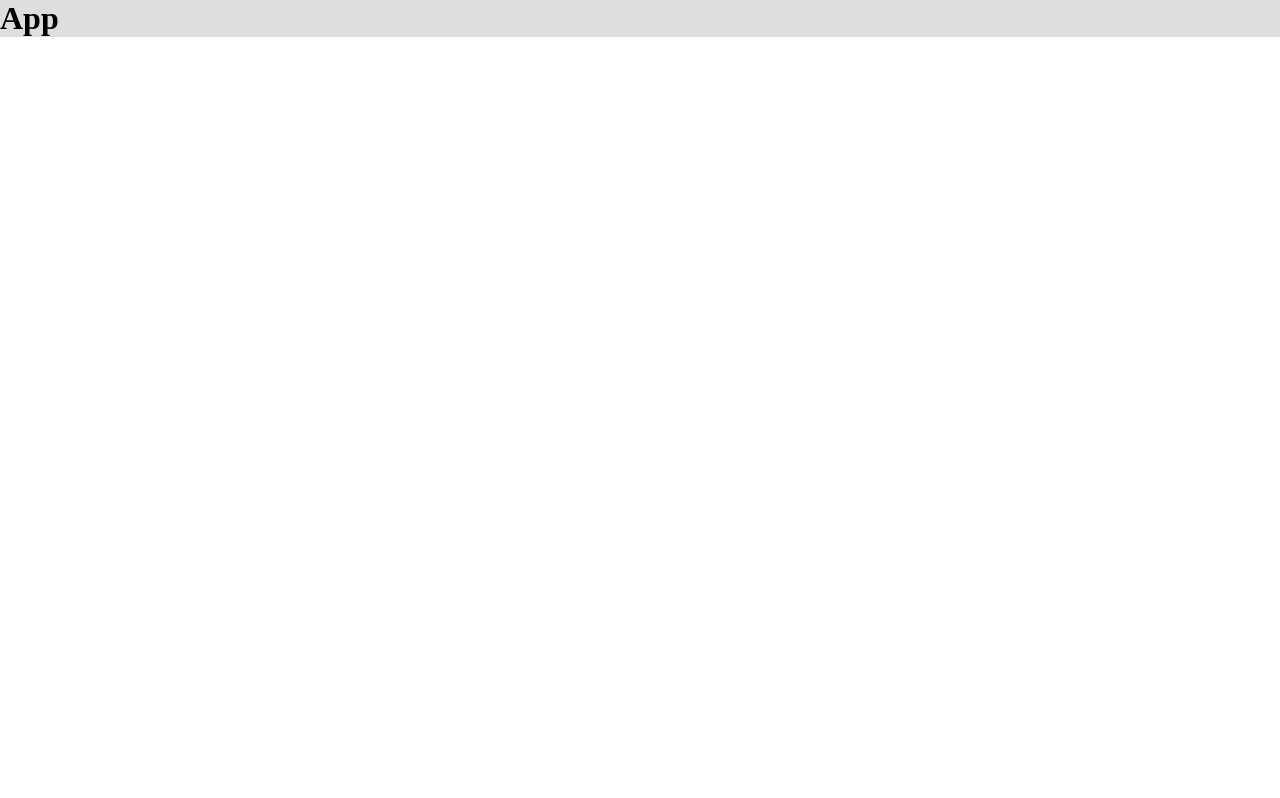
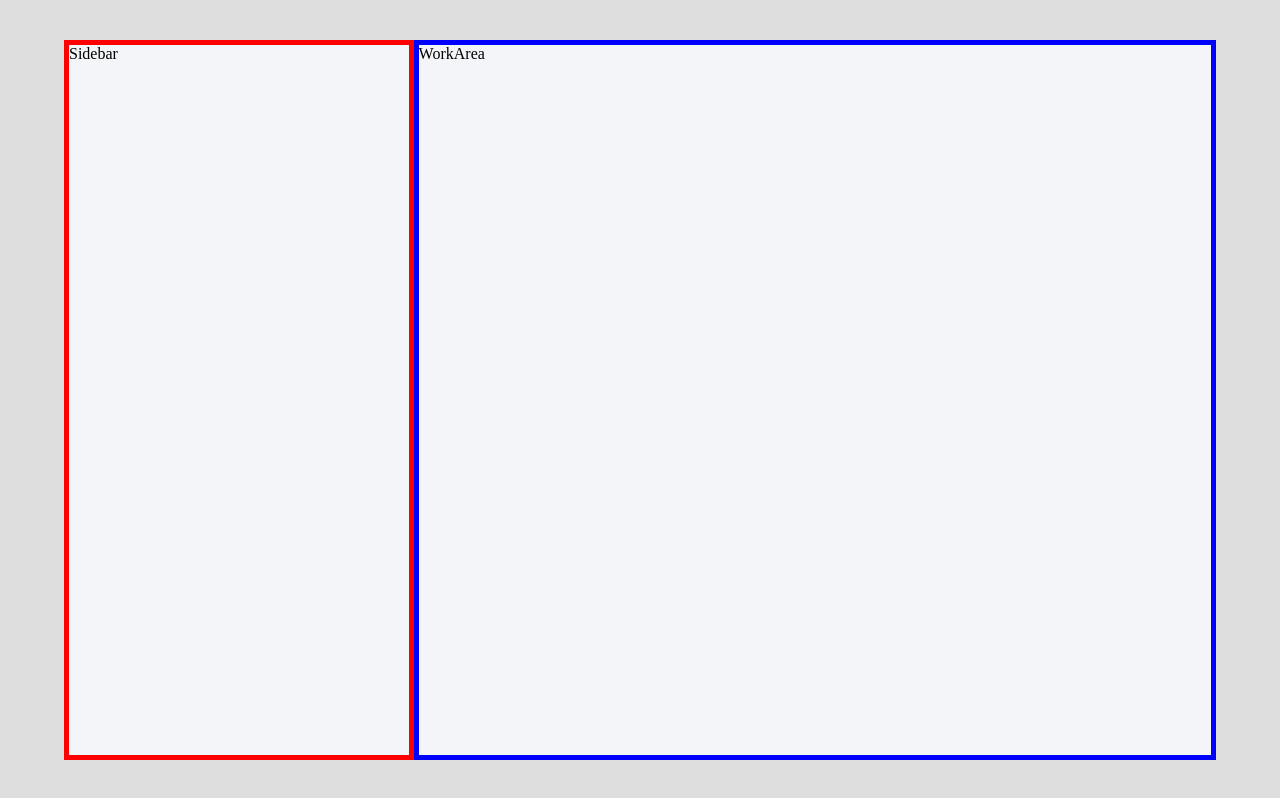
Before and after one commit to Sachin754/chtapp, a React (Create React App) app: page / in a window 1280 px wide. Built offline with nearby package versions, Linux system fonts and the light colour scheme.

Commit message:
sidebar and workcontainer work

```diff
--- a/src/App.css
+++ b/src/App.css
@@ -4,4 +4,8 @@
 
 .App{
   background-color: #dddedd;
+  min-height: 100vh;
+  display: flex;
+  justify-content: center;
+  align-items: center;
 }
--- a/src/App.js
+++ b/src/App.js
@@ -1,10 +1,13 @@
 
 import './App.css';
+import MainContainer from './components/MainContainer';
 
 function App() {
   return (
     <div className="App">
-     <h1>App</h1>
+
+     <MainContainer/>
+
     </div>
   );
 }
--- /dev/null
+++ b/src/components/MainContainer.js
@@ -0,0 +1,16 @@
+import React from 'react'
+import "./myStyles.css"
+import Sidebar from './Sidebar'
+import WorkArea from './WorkArea'
+
+function MainContainer() {
+  return (
+    <div className='main-container'>
+     <Sidebar/>
+     <WorkArea/>
+
+    </div>
+  )
+}
+
+export default MainContainer
--- /dev/null
+++ b/src/components/Sidebar.js
@@ -0,0 +1,9 @@
+import React from 'react'
+
+function Sidebar() {
+  return (
+    <div className='sidebar-container'>Sidebar</div>
+  )
+}
+
+export default Sidebar
--- /dev/null
+++ b/src/components/WorkArea.js
@@ -0,0 +1,9 @@
+import React from 'react'
+
+function WorkArea() {
+  return (
+    <div className='workarea-container'>WorkArea</div>
+  )
+}
+
+export default WorkArea
--- /dev/null
+++ b/src/components/myStyles.css
@@ -0,0 +1,17 @@
+.main-container{
+    background-color: #f4f5f8;
+    height: 90vh;
+    width: 90vw;
+    display: flex;
+}
+
+.sidebar-container{
+
+flex: 0.3;
+border: 5px solid red;
+}
+.workarea-container{
+
+flex: 0.7;
+border: 5px solid blue;
+}
```
